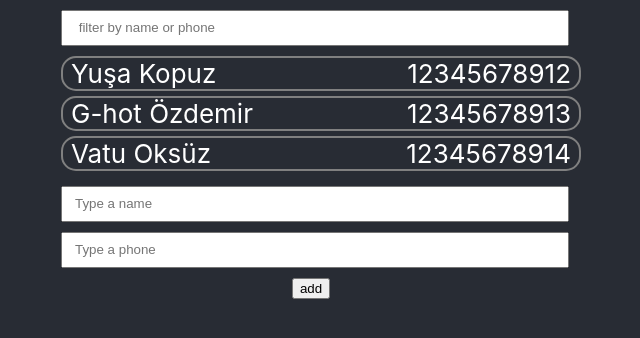
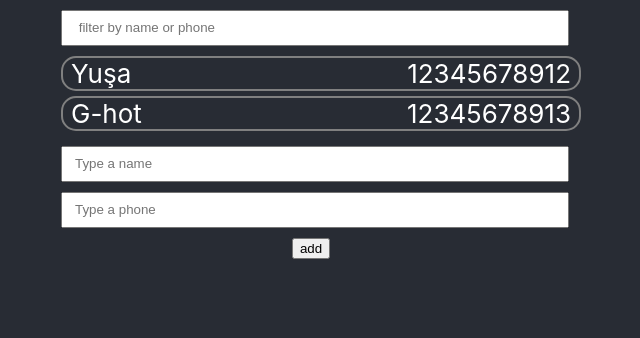
Before and after one commit to LibirSoft/telephone_directory, a React (Create React App) app: page / in a window 1280 px wide. Shown: the top 338 px of the page, without its empty margins (329-969 px from the left). Built offline with nearby package versions, Linux system fonts and the light colour scheme.

Commit message:
some utilitys added

```diff
--- a/src/App.js
+++ b/src/App.js
@@ -4,14 +4,30 @@ import Contacts from "./Components/Contacts.js"
 
 export default class App extends Component {
   state = {
-    name: "mehmet",
-  };
+
+    contacts : [{
+        name :"Yuşa",
+        phone :"12345678912"
+    },{
+        name :"G-hot",
+        phone :"12345678913"
+    }]
+
+}
+addContact = (contact) => {
+  const { contacts} = this.state
+  contacts.push(contact);
+
+  this.setState({contacts})
+}
 
   render() {
     return (
       <div className="App">
         <header className="App-header">
-          <Contacts></Contacts>
+          <Contacts
+          addContact={this.addContact}
+          contacts={this.state.contacts}></Contacts>
         </header>
       </div>
     );
--- a/src/Components/Contacts.js
+++ b/src/Components/Contacts.js
@@ -1,13 +1,21 @@
 import React, { Component } from 'react'
 import List from "./List"
 import Form from "./Form"
+import PropTypes from "prop-types"
 
 export default class Contacts extends Component {
+
+    static propTypes = {
+        contacts: PropTypes.array.isRequired,
+        addContact:PropTypes.func
+    }
+
+
     render() {
         return (
             <div>
-                <List/>
-                <Form/>
+                <List contacts={this.props.contacts} />
+                <Form addContact={this.props.addContact}/>
             </div>
         )
     }
--- a/src/Components/Form.js
+++ b/src/Components/Form.js
@@ -1,17 +1,35 @@
 import React, { Component } from 'react'
 import "./Form.css"
+import PropTypes from "prop-types"
+export default class Form extends Component {
 
-export default class Form extends Component {
+    static propTypes = {
+        addContact: PropTypes.func
+    }
+
     state = {
+        name: "",
+        phone: ""
 
+    }
+    onChange = (e) => {
+        this.setState({
+            [e.target.name]: e.target.value
+        })
+    }
+    onSubmit = (e) => {
+        e.preventDefault();
+        this.props.addContact({
+            ...this.state
+        })
     }
     render() {
         return (
             <div>
-                <form>
-                    <input name={"name"} id="name" placeholder="Type a name"></input>
-                    <br/>
-                    <input name={"phone"} id="phone" placeholder="Type a phone"></input>
+                <form onSubmit={this.onSubmit}>
+                    <input name={"name"} id="name" placeholder="Type a name" value={this.state.name} onChange={this.onChange}></input>
+                    <br />
+                    <input name={"phone"} id="phone" placeholder="Type a phone" value={this.state.phone} onChange={this.onChange}></input>
                     <button>add</button>
                 </form>
             </div>
--- a/src/Components/List.js
+++ b/src/Components/List.js
@@ -1,31 +1,52 @@
 import React, { Component } from "react";
 import "./List.css";
+import PropTypes from "prop-types"
 
 export default class List extends Component {
+  static propTypes = {
+
+    contacts: PropTypes.array.isRequired,
+
+  };
+  state = {
+    filterText: ""
+
+
+  };
+
+  onfilterchange = (event) => {
+    this.setState({
+      filterText: event.target.value
+    })
+  }
+
   render() {
+    const filteredContacts = this.props.contacts.filter(
+      contact => {
+        return contact.name.toLowerCase().indexOf(this.state.filterText.toLowerCase()) !== -1;
+      })
+
     return (
       <div className={"listArea"}>
         <input
+          value={this.state.filterText}
+          onChange={this.onfilterchange}
           name={"filter"}
           id={"filter"}
           placeholder={" filter by name or phone"}
         />
         <ul className={"list"}>
-          <li>
-            <span className={"name"}>Yuşa Kopuz</span>
-            <span className={"phone"}>12345678912</span>
-            <span className={"clearfix"}></span>
-          </li>
-          <li>
-            <span className={"name"}>G-hot Özdemir</span>
-            <span className={"phone"}>12345678913</span>
-            <span className={"clearfix"}></span>
-          </li>
-          <li>
-            <span className={"name"}>Vatu Oksüz</span>
-            <span className={"phone"}>12345678914</span>
-            <span className={"clearfix"}></span>
-          </li>
+          {
+            filteredContacts.map(contact => {
+              return (
+                <li key={contact.phone}>
+                  <span className={"name"}>{contact.name}</span>
+                  <span className={"phone"}>{contact.phone}</span>
+                  <span className={"clearfix"}></span>
+                </li>
+              )
+            })
+          }
         </ul>
       </div>
     );
```
